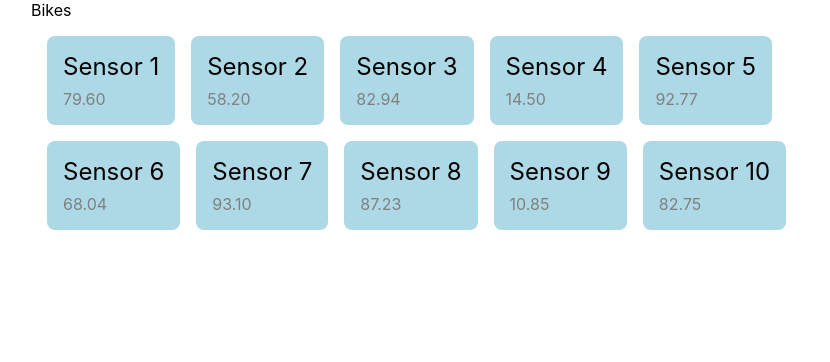
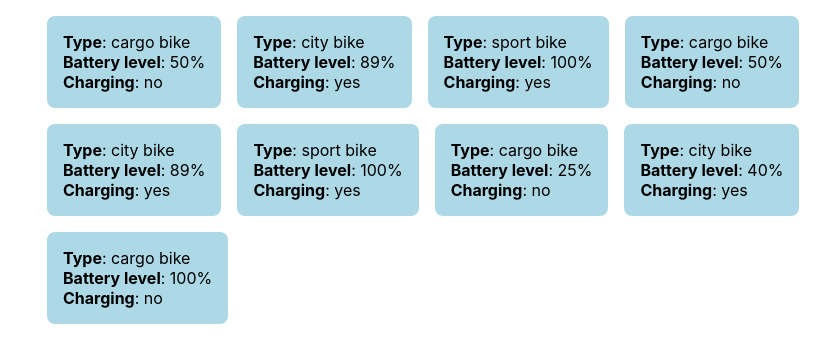
Before and after one commit to MikelArnaiz/codestar-rnd-nextjs, a Next.js app: page / in a window 1280 px wide. Shown: the top 362 px of the page, without its empty margins (209-1039 px from the left). Built offline with nearby package versions, Linux system fonts and the light colour scheme.

Commit message:
Removes sensors, adds bikes to main index

```diff
--- a/components/Bike/Bike.tsx
+++ b/components/Bike/Bike.tsx
@@ -6,16 +6,16 @@ type BikeOverviewProps = Readonly<{
 
 export function BikeOverview({ bike }: BikeOverviewProps) {
   return (
-    <ul>
-      <li>
+    <div>
+      <div>
         <strong>Type</strong>: {bike.type} bike
-      </li>
-      <li>
+      </div>
+      <div>
         <strong>Battery level</strong>: {bike.batteryLevel}%
-      </li>
-      <li>
+      </div>
+      <div>
         <strong>Charging</strong>: {bike.isCharging ? 'yes' : 'no'}
-      </li>
-    </ul>
+      </div>
+    </div>
   )
 }
--- /dev/null
+++ b/components/Bike/BikesPage.tsx
@@ -0,0 +1,22 @@
+import styled from '@emotion/styled'
+
+export const BikesPageContainer = styled.div`
+  display: flex;
+  flex-direction: column;
+  max-width: 800px;
+  margin: 0 auto;
+  justify-content: center;
+`
+
+export const BikeContainer = styled.div`
+  display: flex;
+  flex-direction: column;
+  padding: 16px;
+  gap: 8px;
+  background-color: lightblue;
+  border-radius: 8px;
+
+  &:hover {
+    cursor: pointer;
+  }
+`
--- a/components/Sensor/Sensor.tsx
+++ /dev/null
@@ -1,46 +0,0 @@
-import styled from '@emotion/styled'
-import { SensorData } from '../../domain/Sensor'
-import { useRouter } from 'next/router'
-
-export type SensorProps = SensorData
-
-export const Sensor = (props: SensorProps) => {
-  const router = useRouter()
-
-  const onClick = () => {
-    router.push(`/sensors/${props.id}`)
-  }
-
-  return (
-    <SensorContainer onClick={onClick}>
-      <SensorTitle>{props.name}</SensorTitle>
-      <SensorValue>{props.value}</SensorValue>
-    </SensorContainer>
-  )
-}
-
-type SensorContainerProps = Readonly<{
-  onClick: () => void
-}>
-
-const SensorContainer = styled.div<SensorContainerProps>`
-  display: flex;
-  flex-direction: column;
-  padding: 16px;
-  gap: 8px;
-  background-color: lightblue;
-  border-radius: 8px;
-
-  &:hover {
-    cursor: pointer;
-  }
-`
-
-const SensorTitle = styled.div`
-  font-size: 1.5em;
-  display: inline-block;
-`
-
-const SensorValue = styled.div`
-  color: grey;
-`
--- a/data/createSensorData.tsx
+++ /dev/null
@@ -1,10 +0,0 @@
-import { SensorData } from '../domain/Sensor'
-
-export function createSensorData(index: number): SensorData {
-  const id = index + 1
-  return {
-    id,
-    name: `Sensor ${id}`,
-    value: (Math.random() * 100).toFixed(2),
-  }
-}
--- a/data/sensorsList.ts
+++ /dev/null
@@ -1,6 +0,0 @@
-import { SensorData } from '../domain/Sensor'
-import { createSensorData } from './createSensorData'
-
-export const sensorsList = Array(10)
-  .fill(null)
-  .map((_, index): SensorData => createSensorData(index))
--- a/domain/Sensor.ts
+++ /dev/null
@@ -1,5 +0,0 @@
-export type SensorData = Readonly<{
-  id: number
-  name: string
-  value: string
-}>
--- a/pages/api/sensors/[id].ts
+++ /dev/null
@@ -1,43 +0,0 @@
-import { NextApiRequest, NextApiResponse } from 'next'
-import nc from 'next-connect'
-import random from 'lodash/random'
-
-export type SensorJSON = Readonly<{
-  data: {
-    id: string | string[]
-    location: {
-      lat: string
-      lon: string
-    }
-    weather: Record<string, unknown> | null
-  } | null
-}>
-
-const handler = nc<NextApiRequest, NextApiResponse<SensorJSON>>().get(async (req, res) => {
-  try {
-    const { id } = req.query
-    const lat = random(-90, 90, true).toFixed(4)
-    const lon = random(-180, 180, true).toFixed(4)
-    const weatherDataResponse = await fetch(`https://www.metaweather.com/api/location/search/?lattlong=${lat},${lon}`)
-    const json = await weatherDataResponse.json()
-
-    res.json({
-      data: {
-        id,
-        location: {
-          lat,
-          lon,
-        },
-        weather: json || null,
-      },
-    })
-  } catch (err) {
-    console.error(err)
-
-    res.json({
-      data: null,
-    })
-  }
-})
-
-export default handler
--- a/pages/bikes/[id].tsx
+++ b/pages/bikes/[id].tsx
@@ -14,7 +14,6 @@ export default function BikePage(props: BikePageProps) {
 
   return (
     <div>
-      <h3>{props.bike.id}</h3>
       <BikeOverview bike={props.bike} />
     </div>
   )
--- a/pages/index.tsx
+++ b/pages/index.tsx
@@ -1,49 +1,44 @@
 import { GetStaticPropsResult } from 'next'
-import { SensorData } from '../domain/Sensor'
-import { Sensor } from '../components/Sensor/Sensor'
+import { BikeOverviewData } from '../domain/Bike'
+import { bikesList } from '../data/bikesList'
 import styled from '@emotion/styled'
-import { sensorsList } from '../data/sensorsList'
-import Link from 'next/link'
+import { useRouter } from 'next/router'
+import { BikeOverview } from '../components/Bike/Bike'
+import { BikesPageContainer, BikeContainer } from '../components/Bike/BikesPage'
 
-type SensorPageProps = Readonly<{
-  sensors: SensorData[]
+type BikesPageProps = Readonly<{
+  bikesList: BikeOverviewData[]
 }>
 
-export default function MainPage(props: SensorPageProps) {
-  const { sensors } = props
+export default function BikesPage(props: BikesPageProps) {
+  const router = useRouter()
+
+  const onClick = (id: string) => () => {
+    router.push(`/bikes/${id}`)
+  }
 
   return (
-    <MainPageContainer>
-      <Link href="/bikes">
-        <a>Bikes</a>
-      </Link>
-      <SensorsContainer>
-        {sensors.map((sensor) => (
-          <Sensor {...sensor} key={sensor.id} />
+    <BikesPageContainer>
+      <ListContainer>
+        {props.bikesList.map((bike) => (
+          <BikeContainer onClick={onClick(bike.id)}>
+            <BikeOverview bike={bike} />
+          </BikeContainer>
         ))}
-      </SensorsContainer>
-    </MainPageContainer>
+      </ListContainer>
+    </BikesPageContainer>
   )
 }
 
-export function getStaticProps(): GetStaticPropsResult<SensorPageProps> {
+export function getStaticProps(): GetStaticPropsResult<BikesPageProps> {
   return {
     props: {
-      sensors: sensorsList,
+      bikesList: bikesList,
     },
   }
 }
 
-const MainPageContainer = styled.div`
-  display: flex;
-  flex-direction: column;
-
-  max-width: 800px;
-  margin: 0 auto;
-  justify-content: center;
-`
-
-const SensorsContainer = styled.div`
+const ListContainer = styled.div`
   display: flex;
   flex-wrap: wrap;
   padding: 16px;
```
Also changed, not shown: pages/bikes/index.tsx (deleted, +0 -32 lines), pages/sensors/[id].tsx (deleted, +0 -112 lines).
